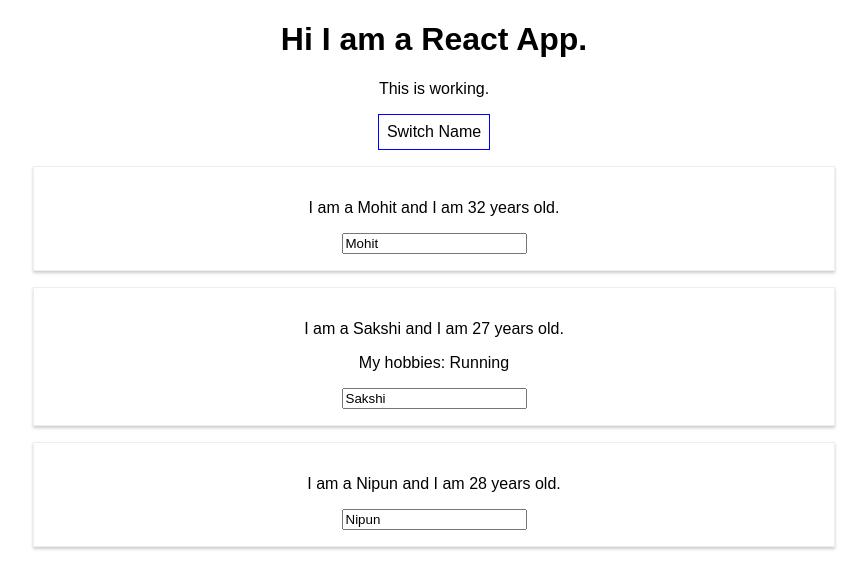
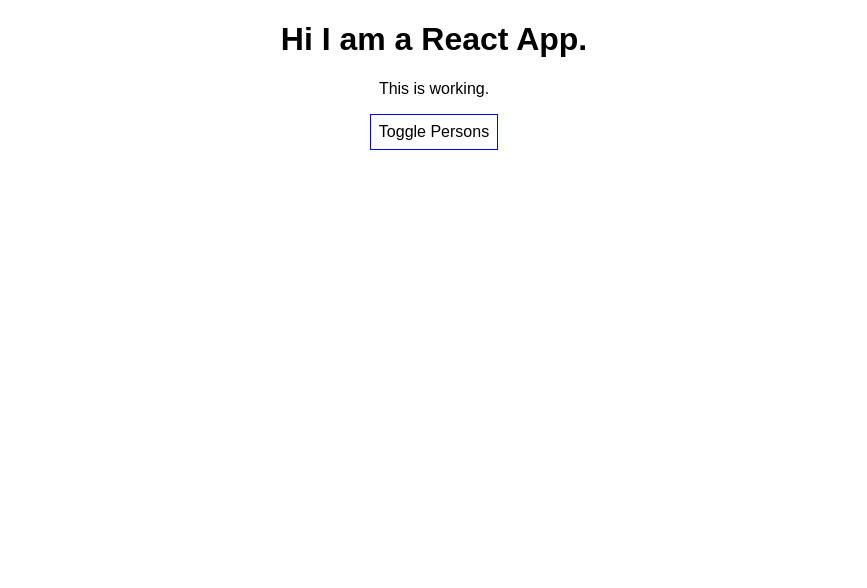
Before and after one commit to mohitjain/learning-react, a React (Create React App) app: page / in a window 1280 px wide. Shown: the top 588 px of the page, without its empty margins (206-1073 px from the left). Built offline with nearby package versions, Linux system fonts and the light colour scheme.

Commit message:
Conditional Content

```diff
--- a/src/App.js
+++ b/src/App.js
@@ -31,8 +31,17 @@
                 {
                     name: "Nipun", age: 29
                 }
-            ] })
+            ],
+            showPersons: true
+        })
     }
+
+    togglePersonHandler = () => {
+        const doesShow = this.state.showPersons;
+
+        this.setState({ showPersons: !doesShow })
+    }
+
 
     nameChangedHandler = (event) => {
         // Don't use this. Changing the state directly
@@ -59,24 +68,33 @@
             padding: '8px',
             cursor: 'pointer'
         }
+
+        let persons = null;
+        if(this.state.showPersons){
+            persons = (
+                <div>
+                    <Person
+                        click={this.switchNameHandler}
+                        name={this.state.persons[0].name}
+                        age={this.state.persons[0].age}/>
+                    <Person
+                        click={this.switchNameHandler}
+                        changed={this.nameChangedHandler}
+                        name={this.state.persons[1].name}
+                        age={this.state.persons[1].age}> My hobbies: Running</Person>
+                    <Person
+                        click={this.switchNameHandler}
+                        name={this.state.persons[2].name}
+                        age={this.state.persons[2].age}/>
+                </div>
+            )
+        }
         return (
             <div className="App">
                 <h1>Hi I am a React App.</h1>
                 <p>This is working.</p>
-                <button style={style} onClick={this.switchNameHandler}>Switch Name</button>
-                <Person
-                    click={this.switchNameHandler}
-                    name={ this.state.persons[0].name }
-                    age={ this.state.persons[0].age }/>
-                <Person
-                    click={this.switchNameHandler}
-                    changed={this.nameChangedHandler}
-                    name={ this.state.persons[1].name }
-                    age={ this.state.persons[1].age }> My hobbies: Running</Person>
-                <Person
-                    click={this.switchNameHandler}
-                    name={ this.state.persons[2].name }
-                    age={ this.state.persons[2].age }/>
+                <button style={style} onClick={this.togglePersonHandler}>Toggle Persons</button>
+                {persons}
             </div>
         );
         // return React.createElement('div', { className: 'App' }, 'I am a react app');
```
